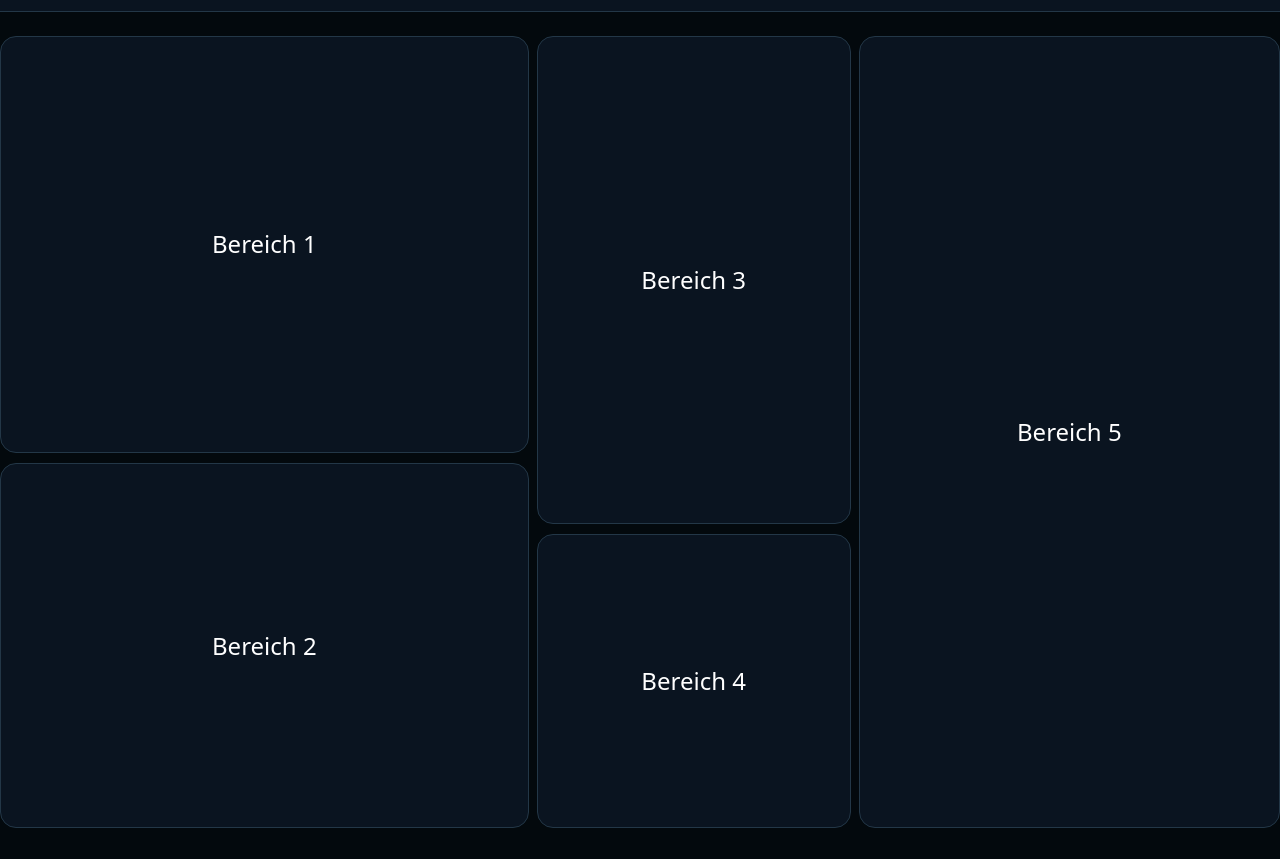
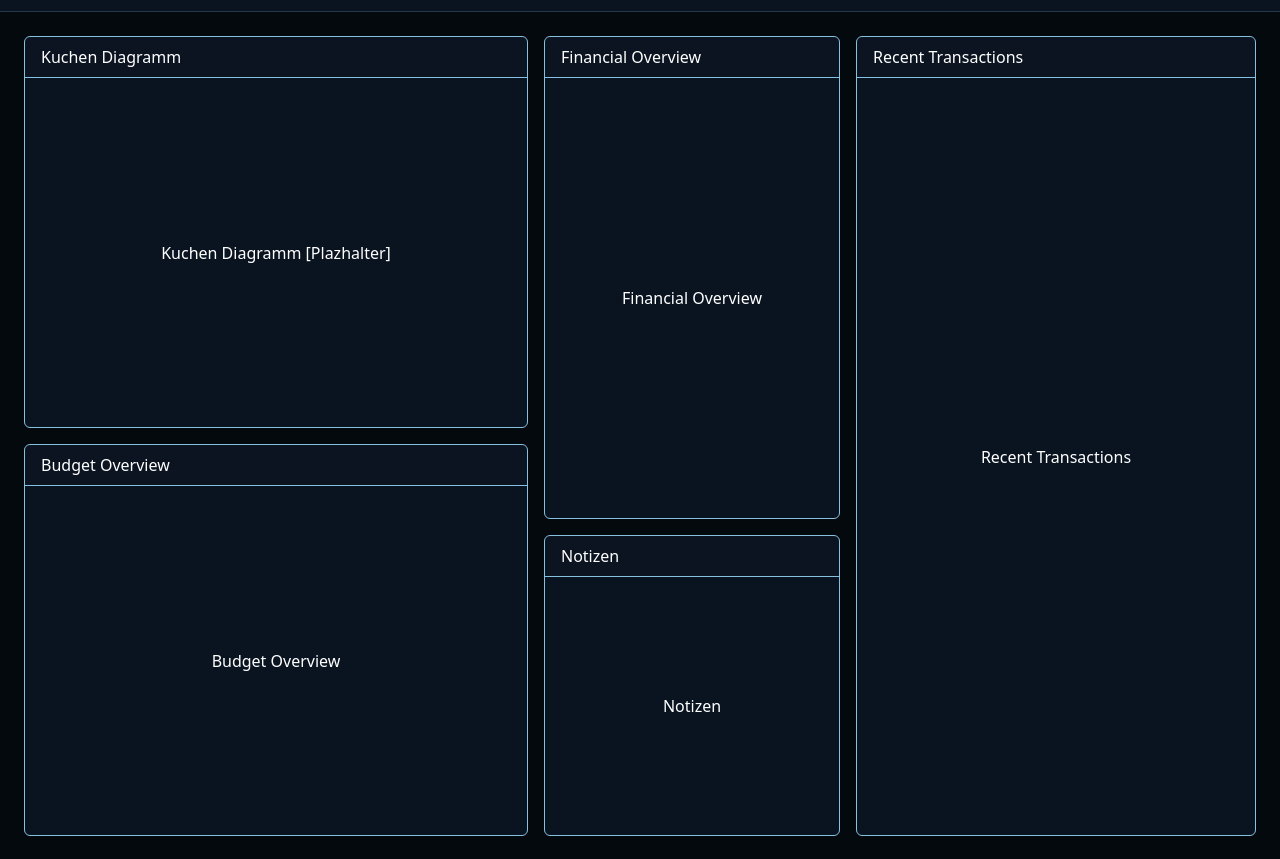
Before and after one commit to ABL-Dev/Webanwendungen2, a plain HTML site: page Frontend/index.html in a window 1280 px wide. Shown: the part 69-928 px from the top of the page. Drawn offline with nearby package versions, Linux system fonts and the light colour scheme.

Commit message:
HTML u. Sass Anpassungen damit alles Bootrasp kompatibel ist.

```diff
--- a/Frontend/index.html
+++ b/Frontend/index.html
@@ -7,7 +7,7 @@
     <link rel="stylesheet" href="/Backend/node_modules/bootstrap/dist/css/bootstrap.min.css">
     <link rel="stylesheet" href="/Backend/node_modules/bootstrap-icons/font/bootstrap-icons.css">
     <link rel="stylesheet" href="style.css">
-    <link rel="stylesheet" href="main.css">
+    <link rel="stylesheet" href="main.css"
 </head>
 
 <body class="bg-dark text-light">
@@ -38,23 +38,58 @@
         </div>
     </header>
 
-    <dashboard class="container-fluid full-height px-3">
-        <div class="row h-100 g-2">
+    <!--Monats navaber-->
+
+
+
+    <!--Dashboard bereiche-->
+    <dashboard class="container-fluid h-100 py-3 flex-column">
+        <div class="row h-100 g-3 mx-3">
+
             <!--Spalte 1-->
-            <div class="col-md-5">
-            <div class="bereich bereich-1">Bereich 1</div>
-            <div class="bereich bereich-2">Bereich 2</div>
+            <div class="col-md-5 d-flex flex-column h-100 gap-3">
+                <!--Kuchen Diagram-->
+                <div class="card flex-fill">
+                    <div class="card-header">Kuchen Diagramm</div>
+                    <div class="card-body d-flex justify-content-center align-items-center">
+                        Kuchen Diagramm [Plazhalter]
+                    </div>
+                </div>
+                <div class="card flex-fill">
+                    <div class="card-header">Budget Overview</div>
+                    <div class="card-body d-flex justify-content-center align-items-center">
+                        Budget Overview
+                    </div>
+                </div>
             </div>
 
             <!--Spalte 2-->
-            <div class="col-md-3">
-            <div class="bereich bereich-3">Bereich 3</div>
-            <div class="bereich bereich-4">Bereich 4</div>
+            <div class="col-md-3 d-flex flex-column h-100 gap-3">
+                <!--Financial Overview-->
+                <div class="card" style="flex: 1 0 35%;">
+                    <div class="card-header">Financial Overview</div>
+                    <div class="card-body d-flex justify-content-center align-items-center">
+                        Financial Overview
+                    </div>
+                </div>
+
+                <!--Notizen-->
+                <div class="card flex-fill">
+                    <div class="card-header">Notizen</div>
+                    <div class="card-body d-flex justify-content-center align-items-center">
+                        Notizen
+                    </div>
+                </div>
             </div>
 
             <!--Spalte 3-->
-            <div class="col-md-4">
-            <div class="bereich bereich-1">Bereich 5</div>
+            <div class="col-md-4 d-flex flex-column h-100">
+                <div class="card flex-fill">
+                    <div class="card-header">Recent Transactions</div>
+                    <div class="card-body d-flex justify-content-center align-items-center">
+                        Recent Transactions
+                    </div>
+                </div>
             </div>
         </div>
 
--- a/Frontend/main.css
+++ b/Frontend/main.css
@@ -26,62 +26,3 @@ html, body {
 .suchleisteLabel {
     color: var(--main-blue) !important;
 }
-
-.bereich {
-    background-color: var(--kachel-background) !important;
-    color: #fff !important;
-    border-radius: 1rem !important;
-    font-size: 1.5rem !important;
-    display: flex !important;
-    align-items: center !important;
-    justify-content: center !important;
-    border: 1px solid var(--main-border) !important;
-}
-
-/* Flexbox für die Spalten (das müssten wir glaub mit dieses sass in bootstrap css?)
-md ist die proportion*/
-.col-md-4,
-.col-md-5,
-.col-md-3 {
-    display: flex !important;
-    flex-direction: column !important;
-    gap: 1.3% !important;
-}
-
-/*Höhe für die einzelnen Bereichen*/
-.bereich-1 {
-    flex: 1.6 !important;
-}
-
-.bereich-2 {
-    flex: 1.4 !important;
-}
-
-.bereich-3 {
-    flex: 2.5 !important;
-}
-
-.bereich-4 {
-    flex: 1.5 !important;
-}
-
-/* Vollbild-Höhe */
-.full-height {
-    height: 100vh !important;
-}
-
-/*Mobile Ansicht bzw. schmalle Ansicht*/
-/*Vielleicht ab eine andere Breite? je anchdem wie es mit dem Inhalt passt*/
-@media (max-width: 768px) {
-
-    .col-md-4,
-    .col-md-5,
-    .col-md-3 {
-        flex-direction: column !important;
-    }
-
-    /*Das müssten wir dann auch anpassen, das ist nur für die Übersicht*/
-    .bereich {
-        min-height: 20vh !important;
-    }
-}
```
Also changed, not shown: Backend/scss/main.scss (+5 -2 lines), Frontend/style.css.
